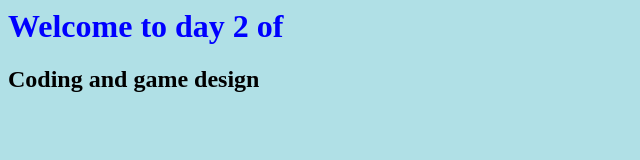
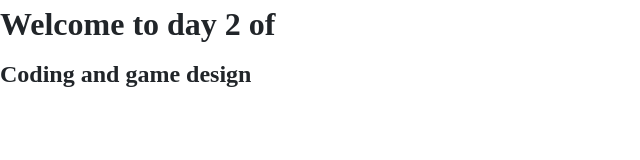
Before and after one commit to TechGenius1234/UBCOCodingandgamedesignweek36-7, a plain HTML site: page index.html in a window 1280 px wide. Shown: the whole page, without its empty margins (0-640 px from the left). Drawn offline with nearby package versions, Linux system fonts and the light colour scheme.

Commit message:
Update index.html

```diff
--- a/index.html
+++ b/index.html
@@ -1,11 +1,8 @@
 <DOCTYPE HTML>
- <style>
-   body {background-color: powderblue;}
-   h1   {color: blue;}
-   p    {color: red;}
- </style>
  <head>
    <title>Coding and Game Design Week 3</title>
+   <!-- latest -->
+   <link href="https://unpkg.com/nes.css@latest/css/nes.min.css" rel="stylesheet" />
  </head>
  <body>
    <h1>Welcome to day 2 of</h1>
```
